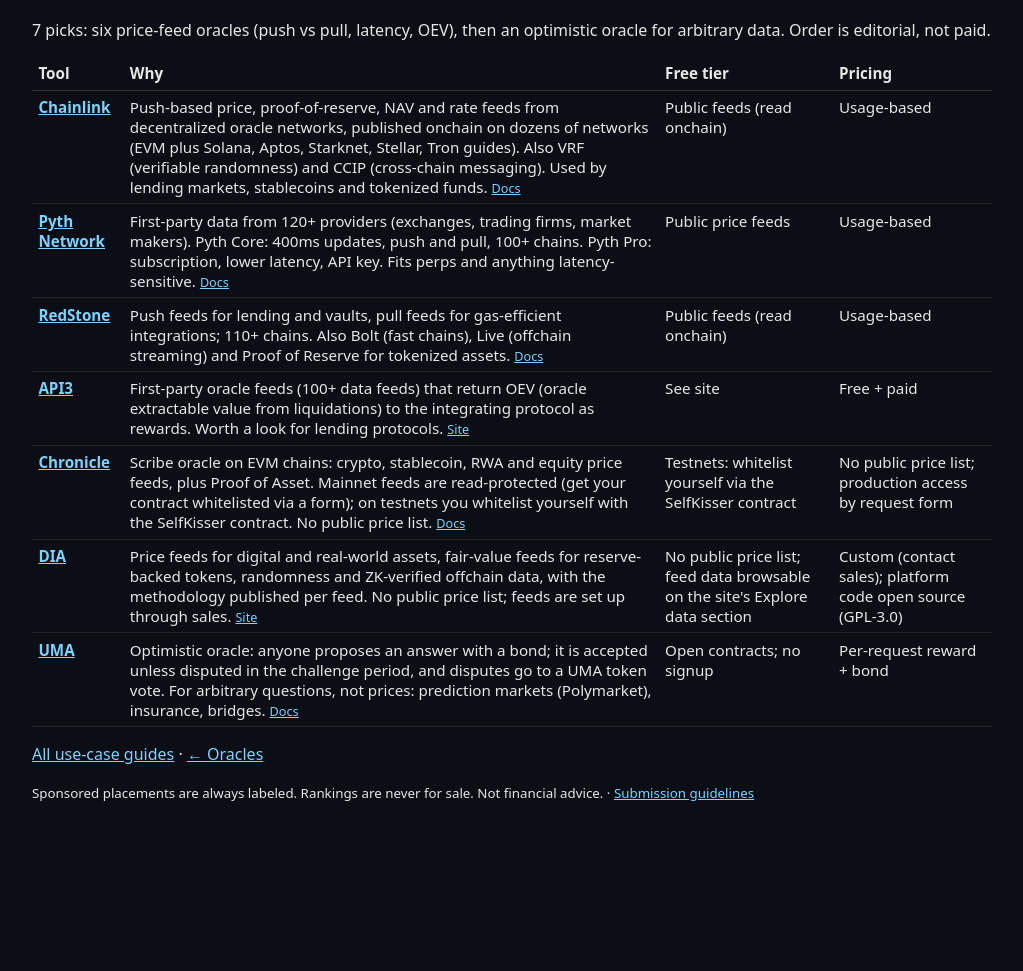
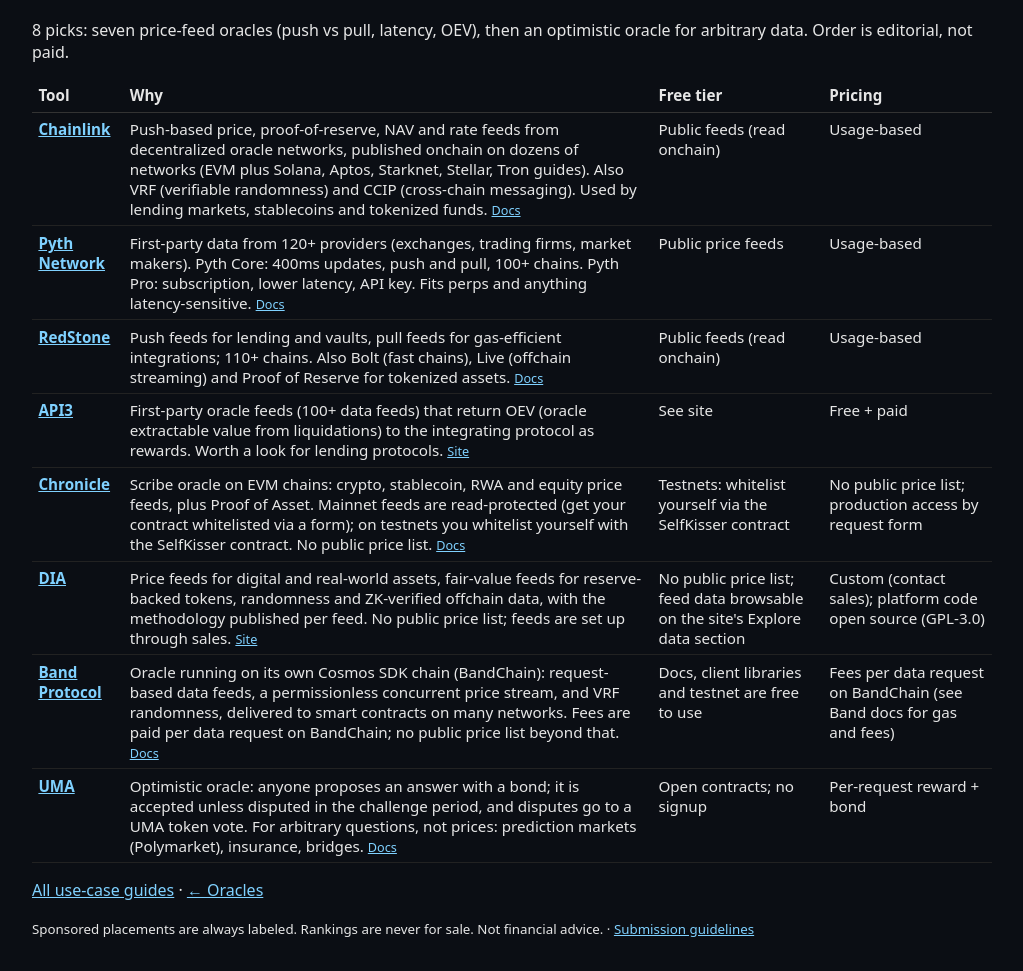
Before and after one commit to biff-cloud/builderstack, an Astro site: page /builderstack/best/oracles in a window 1280 px wide. Shown: the part 105-1076 px from the top of the page, without its empty margins (128-1151 px from the left). Before the commit the page ends 940 px from the top, so only its background shows below. Built offline with nearby package versions, Linux system fonts and the light colour scheme; Astro itself is replaced by a stand-in of ours.

Commit message:
Add Band Protocol to /best/oracles/ (8 picks)

```diff
--- a/src/pages/best/oracles.astro
+++ b/src/pages/best/oracles.astro
@@ -1,6 +1,6 @@
 ---
 import Base from "../../layouts/Base.astro"; import tools from "../../data/tools.json"; import Featured from "../../components/Featured.astro";
-// Sources checked 2026-10-22 (Chronicle 2026-10-23): all source URLs return 200. Chain/provider counts are the vendors' own figures from those pages.
+// Sources checked 2026-10-22 (Chronicle 2026-10-23, Band 2026-10-27): all source URLs return 200. Chain/provider counts are the vendors' own figures from those pages.
 const picks = [
   { slug: "chainlink", src: "https://docs.chain.link/data-feeds", label: "Docs", note: "Push-based price, proof-of-reserve, NAV and rate feeds from decentralized oracle networks, published onchain on dozens of networks (EVM plus Solana, Aptos, Starknet, Stellar, Tron guides). Also VRF (verifiable randomness) and CCIP (cross-chain messaging). Used by lending markets, stablecoins and tokenized funds." },
   { slug: "pyth", src: "https://docs.pyth.network/price-feeds", label: "Docs", note: "First-party data from 120+ providers (exchanges, trading firms, market makers). Pyth Core: 400ms updates, push and pull, 100+ chains. Pyth Pro: subscription, lower latency, API key. Fits perps and anything latency-sensitive." },
@@ -8,12 +8,13 @@ const picks = [
   { slug: "api3", src: "https://api3.org", label: "Site", note: "First-party oracle feeds (100+ data feeds) that return OEV (oracle extractable value from liquidations) to the integrating protocol as rewards. Worth a look for lending protocols." },
   { slug: "chronicle", src: "https://docs.chroniclelabs.org", label: "Docs", note: "Scribe oracle on EVM chains: crypto, stablecoin, RWA and equity price feeds, plus Proof of Asset. Mainnet feeds are read-protected (get your contract whitelisted via a form); on testnets you whitelist yourself with the SelfKisser contract. No public price list." },
   { slug: "dia", src: "https://www.diadata.org", label: "Site", note: "Price feeds for digital and real-world assets, fair-value feeds for reserve-backed tokens, randomness and ZK-verified offchain data, with the methodology published per feed. No public price list; feeds are set up through sales." },
+  { slug: "band-protocol", src: "https://docs.bandchain.org", label: "Docs", note: "Oracle running on its own Cosmos SDK chain (BandChain): request-based data feeds, a permissionless concurrent price stream, and VRF randomness, delivered to smart contracts on many networks. Fees are paid per data request on BandChain; no public price list beyond that." },
   { slug: "uma", src: "https://docs.uma.xyz", label: "Docs", note: "Optimistic oracle: anyone proposes an answer with a bond; it is accepted unless disputed in the challenge period, and disputes go to a UMA token vote. For arbitrary questions, not prices: prediction markets (Polymarket), insurance, bridges." },
 ].map(p => ({ ...p, t: tools.find(t => t.slug === p.slug) })).filter(p => p.t);
 ---
 <Base title="Best blockchain oracles — BuilderStack" description={`Blockchain oracles compared for price feeds and arbitrary data: ${picks.map(p => p.t.name).join(", ")}.`}>
 <h1>Best blockchain oracles</h1>
-<p>{picks.length} picks: six price-feed oracles (push vs pull, latency, OEV), then an optimistic oracle for arbitrary data. Order is editorial, not paid.</p>
+<p>{picks.length} picks: seven price-feed oracles (push vs pull, latency, OEV), then an optimistic oracle for arbitrary data. Order is editorial, not paid.</p>
 <Featured guide="oracles"/>
 <table style="width:100%;border-collapse:collapse;font-size:.95rem">
 <thead><tr>
```
